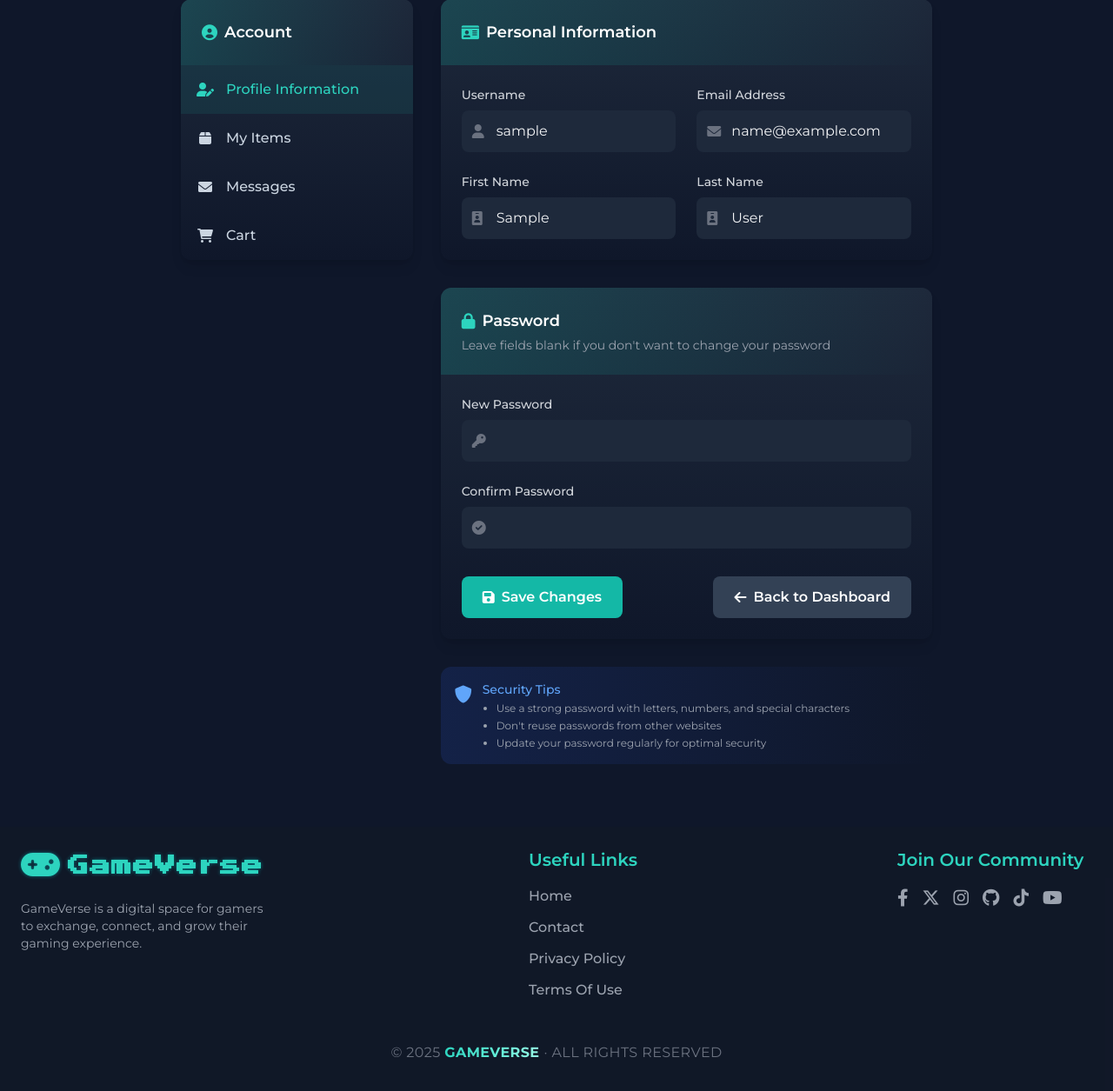
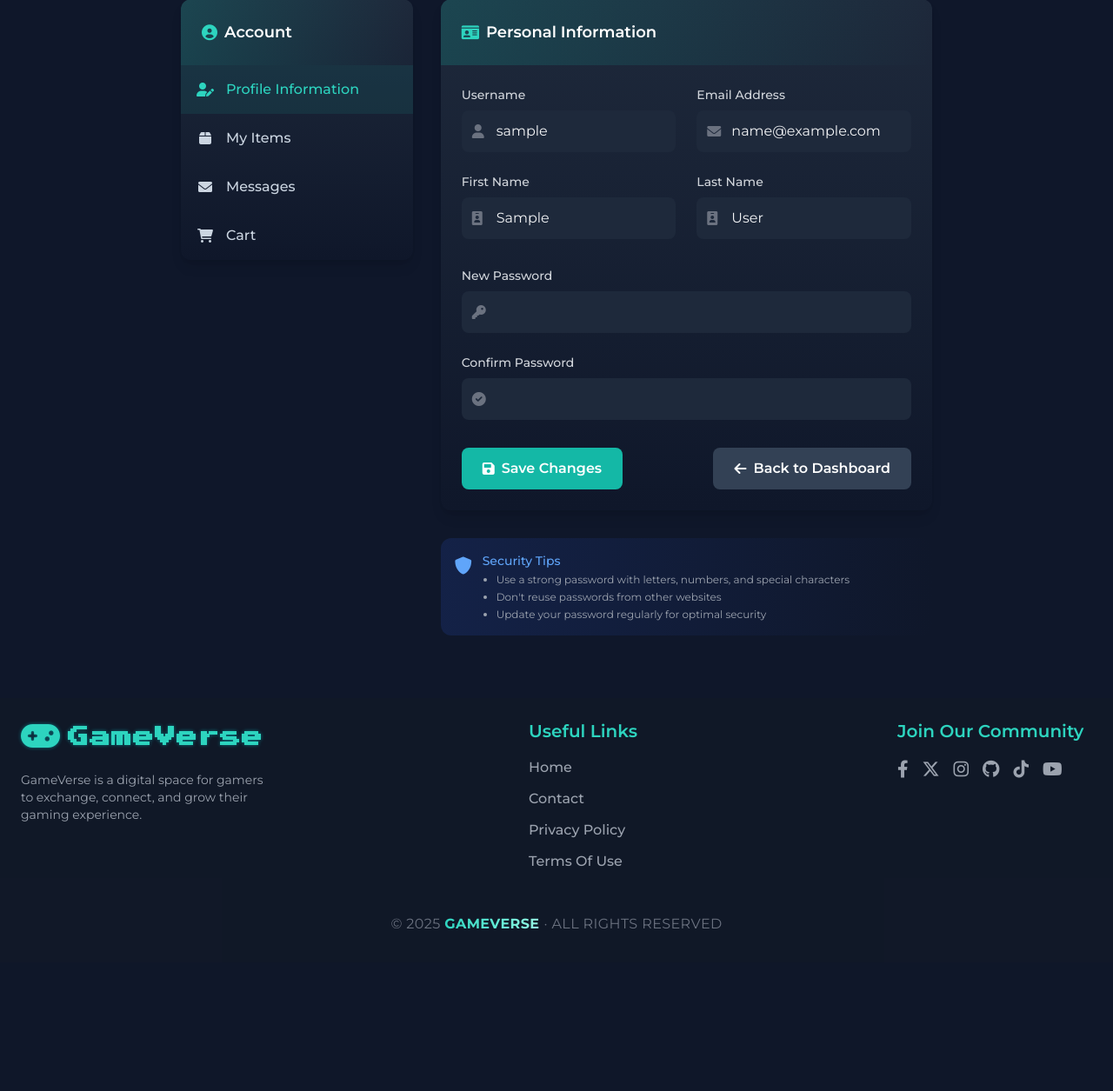
Before and after one commit to nightmere33/E-Commerce-Website-Django, a Django app: page /edit-profile/ in a window 1280 px wide. Shown: the part 261-1516 px from the top of the page at 87% size. After the commit the page ends 1330 px from the top, so only its background shows below. Run offline with Django 5.2, Linux system fonts and the light colour scheme; the visitor is signed in with stand-in values (Sample User, id 1); data that the repository does not hold is empty; parts of the project's set-up code (start-up, migrations or seed data) failed here and were passed over; some libraries are stand-ins or nearby versions.

Commit message:
fixing edit password

```diff
--- a/core/forms.py
+++ b/core/forms.py
@@ -77,8 +77,6 @@ class ContactForm(forms.Form):
 
 
 class EditProfileForm(forms.ModelForm):
-    new_password = forms.CharField(widget=forms.PasswordInput(), required=False)
-    confirm_password = forms.CharField(widget=forms.PasswordInput(), required=False)
     new_password = forms.CharField(
         required=False,
         widget=forms.PasswordInput(attrs={
@@ -93,7 +91,6 @@ class EditProfileForm(forms.ModelForm):
             'placeholder': 'Confirm password'
         })
     )
-
 
     class Meta:
         model = User
--- a/core/templates/core/edit_profile.html
+++ b/core/templates/core/edit_profile.html
@@ -126,9 +126,6 @@
         </div>
         <form method="post" class="p-6" id="profile-form">
             {% csrf_token %}
-
-                    <!-- Supprimer la section d'upload de photo de profil -->
-
             <div class="grid grid-cols-1 md:grid-cols-2 gap-6">
                 <div class="space-y-2">
                     <label for="{{ form.username.id_for_label }}" class="block text-sm font-medium text-gray-300">Username</label>
@@ -186,20 +183,9 @@
                     {% endif %}
                 </div>
             </div>
-                </form>
-            </div>
 
             <!-- Password Change -->
-            <div class="bg-gradient-to-b from-slate-800 to-slate-900 rounded-xl shadow-lg border border-slate-700 overflow-hidden">
-                <div class="p-6 bg-gradient-to-r from-teal-500/20 to-transparent border-b border-slate-700">
-                    <h3 class="text-lg font-semibold text-white flex items-center">
-                        <i class="fas fa-lock mr-2 text-teal-400"></i>
-                        Password
-                    </h3>
-                    <p class="text-gray-400 text-sm mt-1">Leave fields blank if you don't want to change your password</p>
-                </div>
-                <div class="p-6">
-                    <div class="space-y-6">
+            <div class="mt-8 space-y-6">
                 <div class="space-y-2">
                     <label for="{{ form.new_password.id_for_label }}" class="block text-sm font-medium text-gray-300">New Password</label>
                     <div class="relative">
@@ -230,7 +216,7 @@
 
             <!-- Submit Buttons -->
             <div class="flex items-center justify-between mt-8">
-                        <button type="submit" form="profile-form" class="px-6 py-3 flex items-center justify-center rounded-lg bg-teal-500 hover:bg-teal-600 transition-colors text-white font-semibold">
+                <button type="submit" class="px-6 py-3 flex items-center justify-center rounded-lg bg-teal-500 hover:bg-teal-600 transition-colors text-white font-semibold">
                     <i class="fas fa-save mr-2"></i>
                     Save Changes
                 </button>
@@ -239,8 +225,9 @@
                     Back to Dashboard
                 </a>
             </div>
+        </form>
     </div>
-            </div>
+
 
             <!-- Tips for Account Security -->
             <div class="mt-8 bg-gradient-to-r from-blue-900/30 to-slate-900/30 rounded-xl p-4 border border-blue-800/30">
--- a/puddle/settings.py
+++ b/puddle/settings.py
@@ -142,6 +142,7 @@ USE_TZ = True
 # https://docs.djangoproject.com/en/5.2/howto/static-files/
 
 STATIC_URL = 'static/'
+STATIC_ROOT = os.path.join(BASE_DIR, 'staticfiles')
 
 # Configuration des médias
 MEDIA_URL = '/media/'
```
Lines whose indentation alone changed are shown as unchanged.
